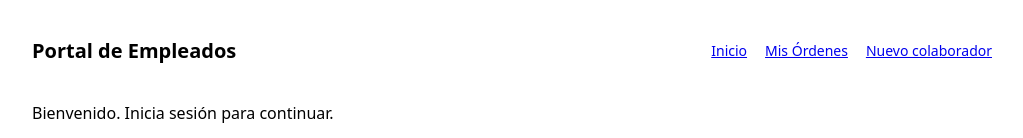
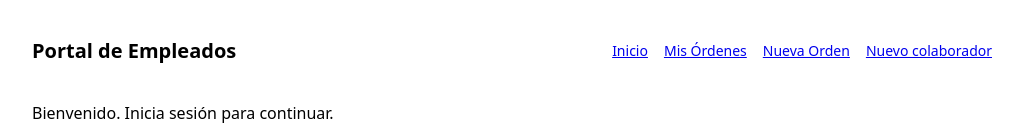
Before and after one commit to DPR2204/portal-empleados, a Next.js app: page / in a window 1280 px wide. Shown: the top 138 px of the page, without its empty margins (128-1151 px from the left). Built offline with nearby package versions, Linux system fonts and the light colour scheme; no server answers.

Commit message:
Update layout.js

```diff
--- a/app/layout.js
+++ b/app/layout.js
@@ -1,8 +1,6 @@
-import Link from 'next/link';               // 👈  Faltaba esta línea
-
 export const metadata = {
   title: 'Portal de Empleados',
-  description: 'MVP Portal Empleados – Órdenes de Pago',
+  description: 'MVP Portal Empleados - Órdenes de Pago',
 };
 
 export default function RootLayout({ children }) {
@@ -10,24 +8,30 @@ export default function RootLayout({ children }) {
     <html lang="es">
       <body style={{ fontFamily: 'system-ui, -apple-system, Segoe UI, Roboto, Ubuntu' }}>
         <div style={{ maxWidth: 960, margin: '0 auto', padding: 16 }}>
-          {/* ======= CABECERA / MENÚ ======= */}
-          <header style={{
-            display: 'flex',
-            justifyContent: 'space-between',
-            alignItems: 'center',
-            marginBottom: 24,
-          }}>
+          {/* ---------- Encabezado ---------- */}
+          <header
+            style={{
+              display: 'flex',
+              justifyContent: 'space-between',
+              alignItems: 'center',
+              marginBottom: 24,
+            }}
+          >
             <h1 style={{ fontSize: 20 }}>Portal de Empleados</h1>
 
-            <nav style={{ display: 'flex', gap: 18, fontSize: 14 }}>
-              <Link href="/">Inicio</Link>
-              <Link href="/ordenes">Mis Órdenes</Link>
-              <Link href="/colaboradores/nuevo">Nuevo colaborador</Link>
+            {/* Navegación */}
+            <nav style={{ display: 'flex', gap: 16, fontSize: 14 }}>
+              <a href="/">Inicio</a>
+              <a href="/ordenes">Mis Órdenes</a>
+              <a href="/ordenes/nueva">Nueva Orden</a>
+              <a href="/colaboradores/nuevo">Nuevo colaborador</a>
             </nav>
           </header>
 
+          {/* ---------- Contenido de la página ---------- */}
           {children}
 
+          {/* ---------- Pie ---------- */}
           <footer style={{ marginTop: 40, fontSize: 12, color: '#666' }}>
             © {new Date().getFullYear()} Portal Empleados
           </footer>
```
